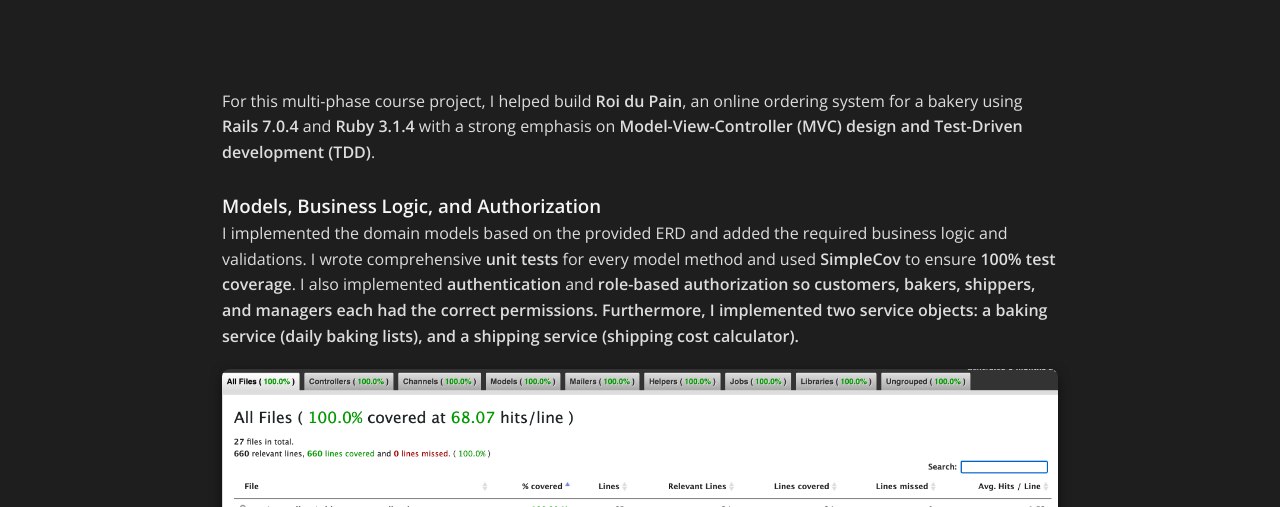
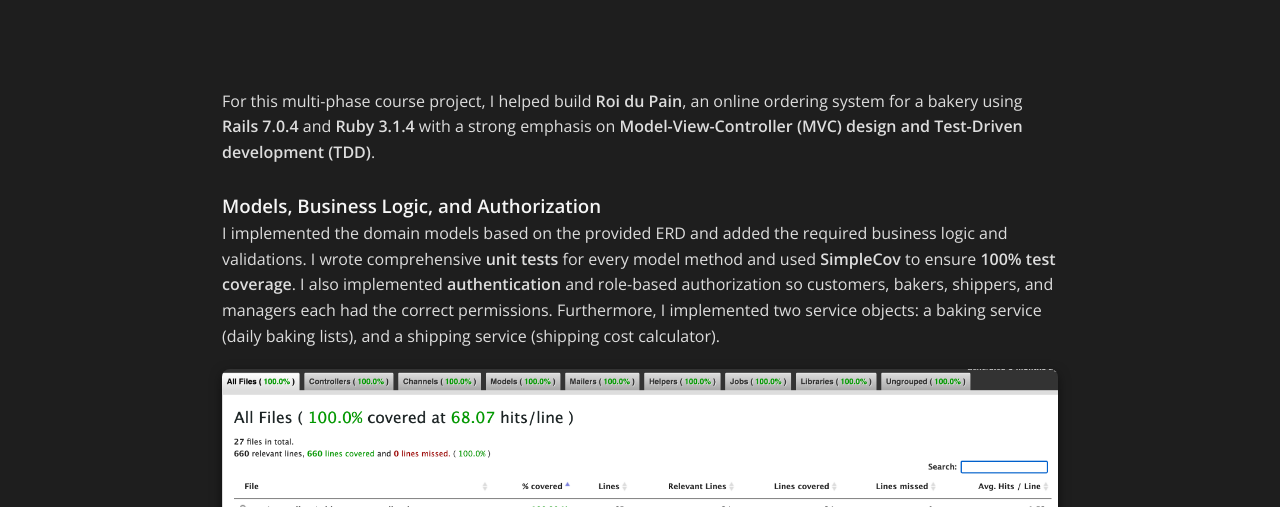
Before and after one commit to josecmu27/josecmu27.github.io, a plain HTML site: page roidupain.html in a window 1280 px wide. Shown: the part 227-734 px from the top of the page. Drawn offline with nearby package versions, Linux system fonts and the light colour scheme.

Commit message:
Portfolio V1.2

```diff
--- a/roidupain.html
+++ b/roidupain.html
@@ -42,9 +42,9 @@
     <p>
       I implemented the domain models based on the provided ERD and added the required business logic and validations. I wrote comprehensive
       <strong>unit tests</strong> for every model method and used <strong>SimpleCov</strong> to ensure <strong>100% test coverage</strong>.
-      I also implemented <strong>authentication</strong> and <strong>role-based authorization
+      I also implemented <strong>authentication</strong> and role-based authorization
       so customers, bakers, shippers, and managers each had the correct permissions. Furthermore, I implemented two service objects: a
-      <strong>baking service</strong> (daily baking lists), and a <strong>shipping service</strong> (shipping cost calculator).
+      baking service (daily baking lists), and a shipping service (shipping cost calculator).
     </p>
 
     <!-- Image: Coverage -->
@@ -86,11 +86,6 @@
       against both unit and end-to-end tests. This process reinforced best practices in test-driven development, incremental delivery, and proper version control via git.
     </p>
 
-  <div style="display:flex; justify-content:center; gap:30px; flex-wrap:wrap; margin: 1.25rem 0;">
-
-
-</div>
-  </section>
   </section>
     <br>
 
```
Lines whose indentation alone changed are shown as unchanged.
